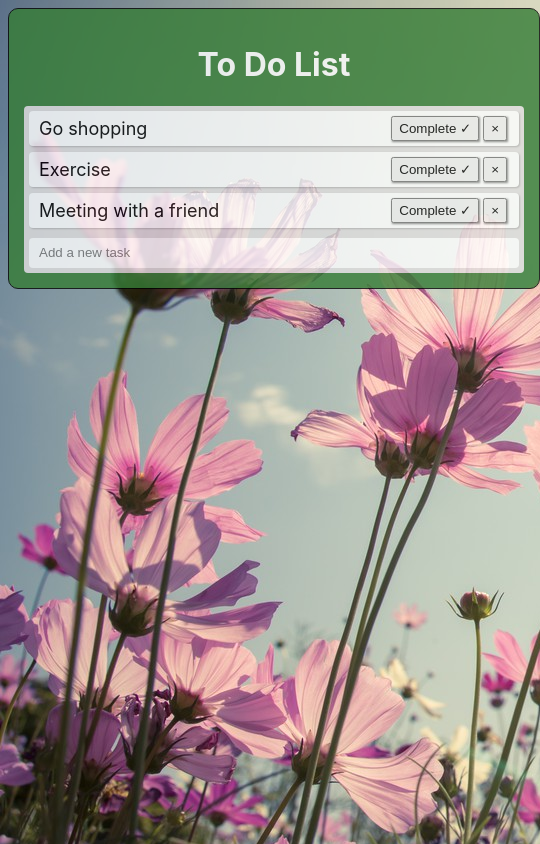
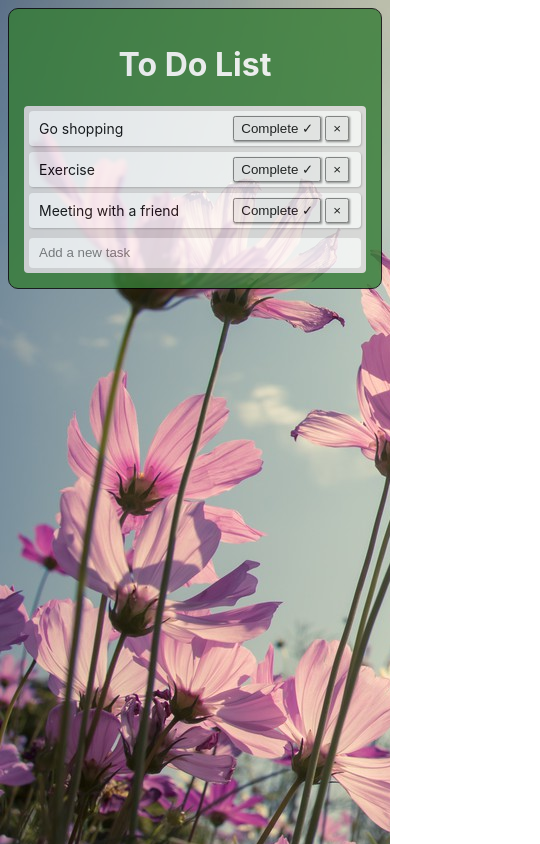
Before and after one commit to hanakola/react-to-do-list, a React (Create React App) app: page / in a window 390 px wide. Shown: the whole page, 540 px wide, since content can reach past the window. Built offline with nearby package versions, Linux system fonts and the light colour scheme.

Commit message:
Improved responsiveness and styling

```diff
--- a/src/App.css
+++ b/src/App.css
@@ -1,5 +1,6 @@
 body {
   background-image: url(./images/flowers.jpg);
+  background-repeat: no-repeat;
   font-family: -apple-system, BlinkMacSystemFont, "Segoe UI", Roboto, Oxygen,
     Ubuntu, Cantarell, "Open Sans", "Helvetica Neue", sans-serif;
 }
@@ -9,7 +10,7 @@ body {
   text-align: center;
   background: rgb(53, 124, 53);
   opacity: 0.8;
-  width: 500px;
+  max-width: 500px;
   border: 1px solid black;
   border-radius: 10px;
   padding: 15px;
@@ -54,3 +55,8 @@ button {
 button:hover {
   cursor: pointer;
 }
+@media (max-width: 500px) {
+  .Todo {
+    font-size: 14px;
+  }
+}
```
